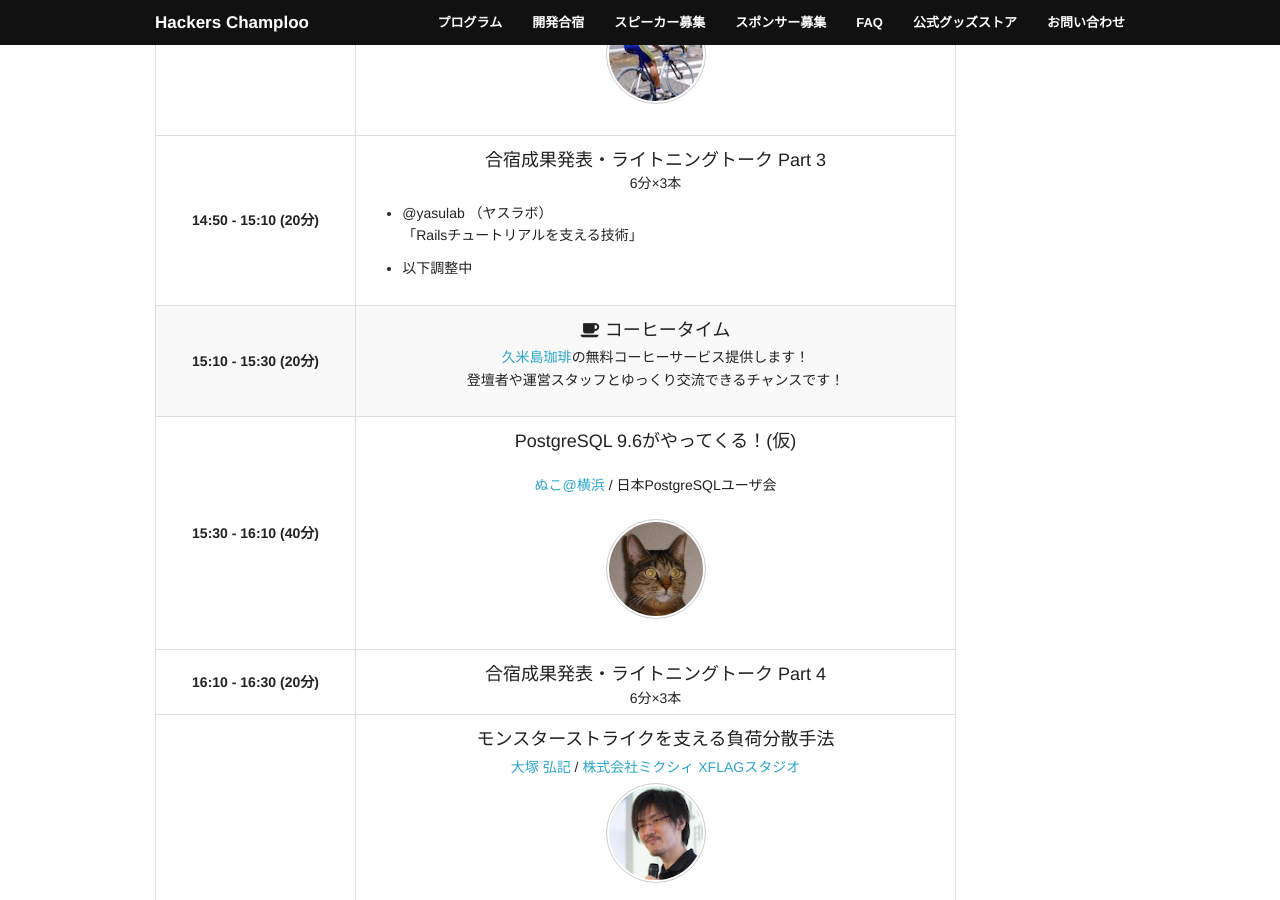
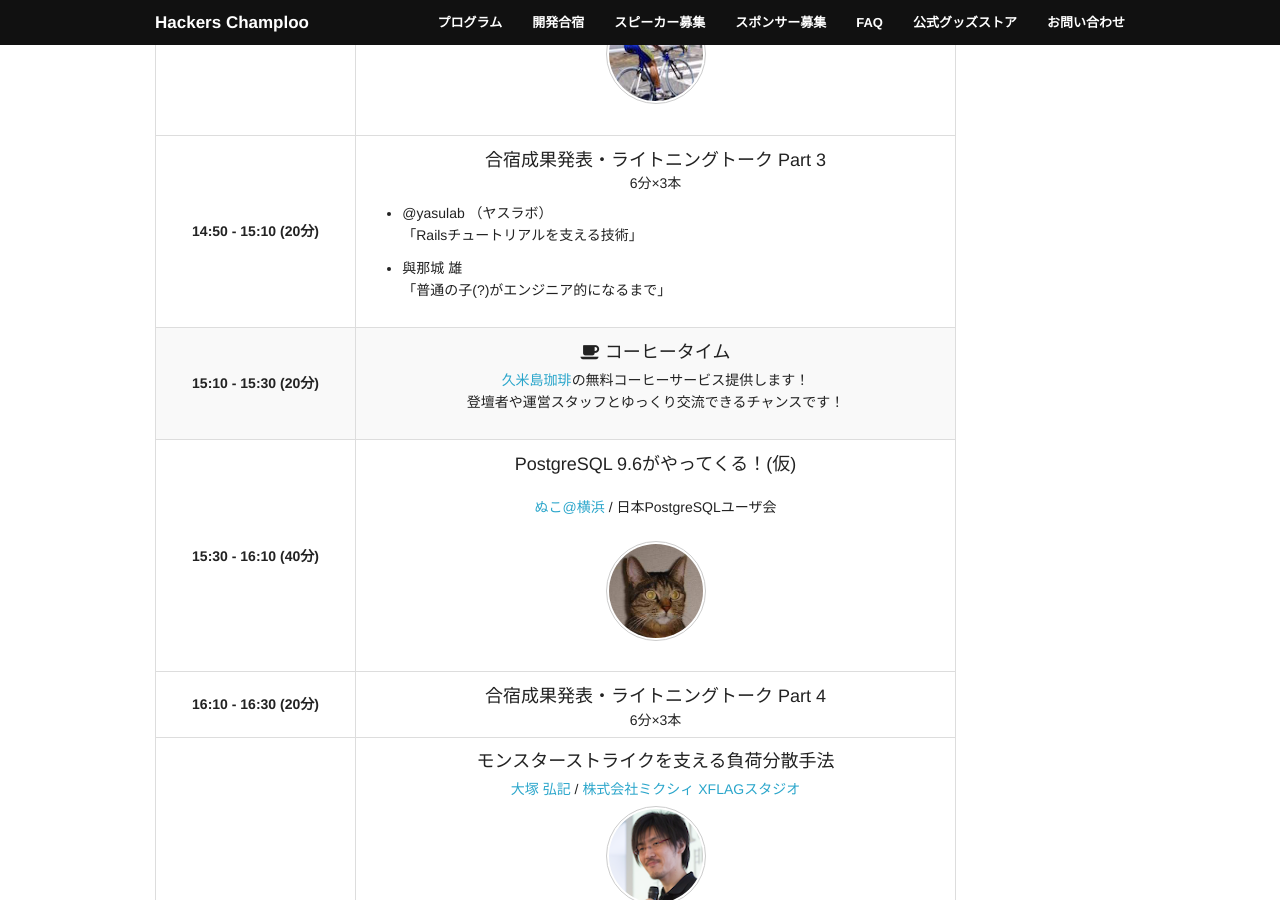
Before and after one commit to hackers-champloo/hackers-champloo.github.io, a Jekyll site: the page built from 2016/program.md, in a window 1280 px wide and 900 px high, scrolled down 3283 px. Built offline with Jekyll 4.4.1, drawn with Linux system fonts in a browser that asks for light colours; nearby versions of some CDN libraries.

Commit message:
與那城さんLT追加

```diff
--- a/2016/program.md
+++ b/2016/program.md
@@ -176,7 +176,7 @@ description: 2016年6月25日(土) 9:50 開始・ＫＢＣ学園 専修学校
             <p class="track-title">合宿成果発表・ライトニングトーク Part 3</p>6分×3本<br />
             <ul>
               <li>@yasulab （ヤスラボ）<br />「Railsチュートリアルを支える技術」</li>
-              <li>以下調整中</li>
+              <li>與那城 雄<br />「普通の子(?)がエンジニア的になるまで」</li>
             </ul>
 
         </td>
```
